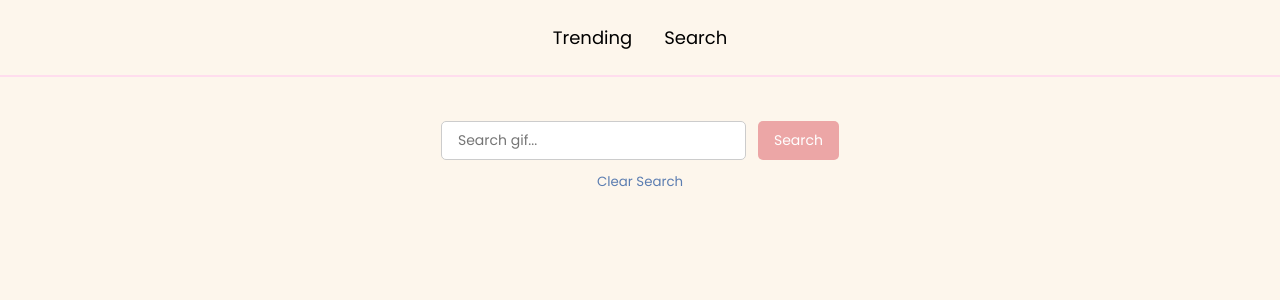
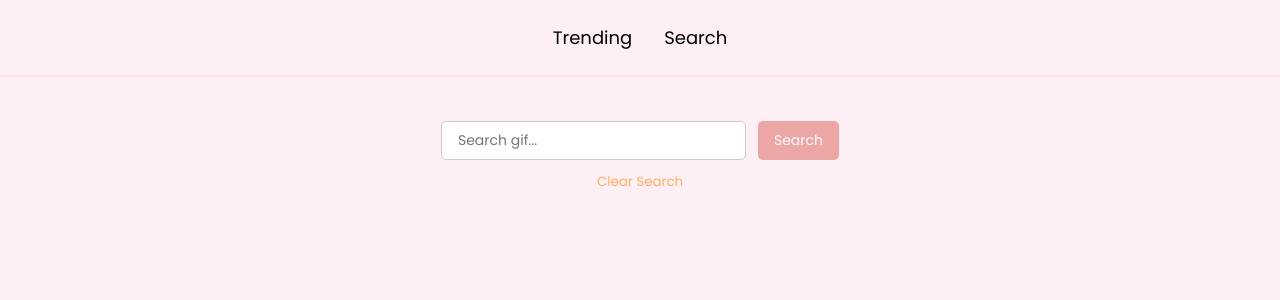
Before and after one commit to rachmadzii/exercise-2, a React (Create React App) app: page /search in a window 1280 px wide. Shown: the top 300 px of the page. Built offline with nearby package versions, Linux system fonts and the light colour scheme.

Commit message:
update style css

```diff
--- a/src/App.css
+++ b/src/App.css
@@ -5,7 +5,7 @@
 }
 
 body {
-    background-color: #fdf6ec;
+    background-color: #FDEFF4;
 }
 
 hr {
@@ -38,7 +38,6 @@ hr {
 .container {
     display: flex;
     flex-direction: column;
-    gap: 20px;
     padding: 24px;
 }
 
@@ -78,7 +77,7 @@ hr {
 }
 
 .btn-text {
-    color: #5b7db1;
+    color: #FFAD60;
     border: none;
     background-color: transparent;
     padding: 0;
```
